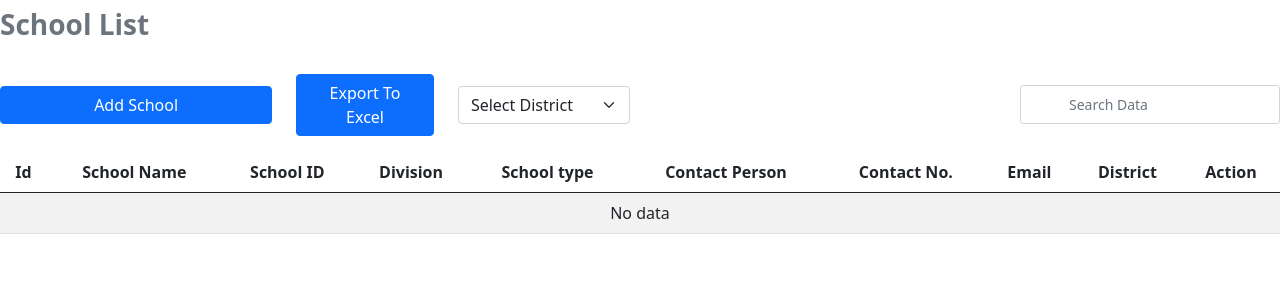
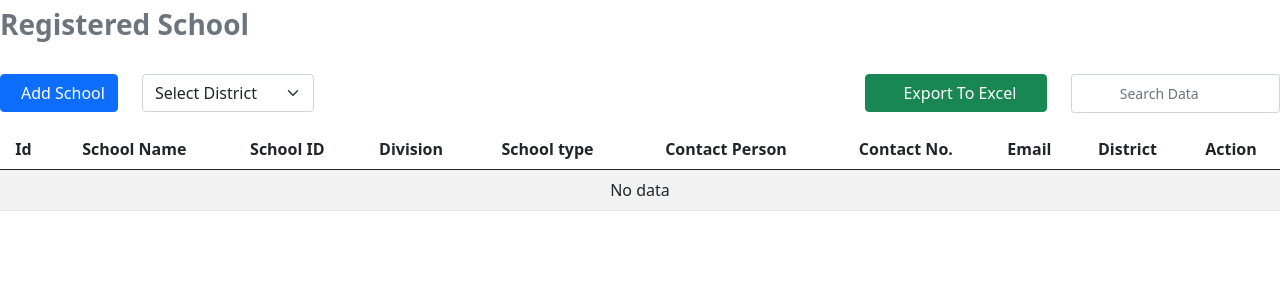
Before and after one commit to Renz-Capena/inventory-system, a PHP site: page /table.php in a window 1280 px wide. Shown: the top 300 px of the page. Run offline with PHP 8.4, Linux system fonts and the light colour scheme; data that the repository does not hold is empty; some libraries are stand-ins or nearby versions.

Commit message:
add some design

```diff
--- a/index.php
+++ b/index.php
@@ -55,7 +55,7 @@
     <link rel="stylesheet" href="css/index.css">
     <title>Login</title>
 </head>
-<body style="background: url(img/sdo-logo.png) no-repeat; background-color: #f5f5f5; background-size: cover;">
+<body style="background: url(img/sdo-logo.png) no-repeat; background-color: #ededed;">
     <!-- <form method='post'>
         <input type="text" name='email'>
         <input type="pass" name='pass'>
--- a/manage_user/manageUser.php
+++ b/manage_user/manageUser.php
@@ -17,7 +17,7 @@
     <div class=" text-secondary fw-bold p-2 ps-0 mb-3 w-25 h3">Manage Users</div>
 
     <div class="d-flex align-items-center justify-content-between mb-3 mt-4 position-relative">
-        <button type="button" id='addUsersSchoolsModal' class="btn btn-primary" data-bs-toggle="modal" data-bs-target="#addUserManageUser">Add User</button>
+        <button type="button" id='addUsersSchoolsModal' class="btn btn-primary" data-bs-toggle="modal" data-bs-target="#addUserManageUser"><i class="fa-solid fa-plus pe-2"></i>Add User</button>
 
 
         <div class="d-flex align-items-center gap-2">
@@ -30,6 +30,7 @@
 
     </div>
 
+    <div class="table-responsive" style="max-height: 480px;">
         <table class='table text-center'>
             <thead>
                 <tr>
@@ -63,5 +64,6 @@
                 <?php } ?>
             </tbody>
         </table>
+    </div>
 </body>
 </html>
--- a/table.php
+++ b/table.php
@@ -14,13 +14,13 @@
     <meta name="viewport" content="width=device-width, initial-scale=1.0">
     <title>Document</title>
     <link href="https://cdn.jsdelivr.net/npm/bootstrap@5.0.2/dist/css/bootstrap.min.css" rel="stylesheet" integrity="sha384-EVSTQN3/azprG1Anm3QDgpJLIm9Nao0Yz1ztcQTwFspd3yD65VohhpuuCOmLASjC" crossorigin="anonymous">
+    <script type="text/javascript" src="https://unpkg.com/xlsx@0.15.1/dist/xlsx.full.min.js"></script>
 </head>
 <body>
-    <div class=" text-secondary fw-bold p-2 ps-0 mb-3 w-25 h3">School List</div>
+    <div class=" text-secondary fw-bold p-2 ps-0 mb-3 w-25 h3">Registered School</div>
     <div class="d-flex align-items-center justify-content-between mb-3 mt-4 position-relative">
         <div class="d-flex align-items-center gap-4">
-            <button type="button" class="btn btn-primary w-100" data-bs-toggle="modal" data-bs-target="#addSchool">Add School</button>
-            <button id='excelBtn' class='btn btn-primary' style='width:300px'>Export To Excel</button>
+            <button type="button" class="btn btn-primary" data-bs-toggle="modal" data-bs-target="#addSchool"><i class="fa-solid fa-plus pe-2"></i>Add School</button>
             <select class="form-select w-auto" aria-label="Default select example" id='selectDisctrictFilter'>
                 <option selected>Select District</option>
                 <!-- <option value="North">North</option>
@@ -35,14 +35,16 @@
                 <option value="Central">Central</option>
             </select>
         </div>
-        <div class="d-flex align-items-center gap-2">
+        <div class="d-flex align-items-center gap-4">
+        <button id='excelBtn' class='btn btn-success w-100 px-1'><i class="fa-solid fa-file-arrow-down pe-2"></i>Export To Excel</button>
             <input id='searchBar' class="form-control form-control-sm fs-17 py-2 ps-5" type="text" placeholder='Search Data'
             aria-label="Search">
-            <div style="position: absolute; top: 10px; right: 180px; z-index: 1;">
+            <div style="position: absolute; top: 10px; right: 153px; z-index: 1;">
                 <i class="fas fa-search fs-5 text-secondary" aria-hidden="true"></i>
             </div>
         </div>
     </div>
+    <div class="table-responsive md" style="max-height: 480px;">
         <table id='tableToXLS' class='table text-center table-striped'>
             <thead>
                 <tr>
@@ -55,7 +57,7 @@
                     <th>Contact No.</th>
                     <th>Email</th>
                     <th>District</th>
-                <th>Action</th>
+                    <th colspan='3'>Action</th>
                 </tr>
             </thead>
             <tbody id="idForSearchOutput">
@@ -72,9 +74,9 @@
                             <td><?php echo $fetch['email'] ?></td>
                             <td><?php echo $fetch['district'] ?></td>
                             <td>
-                            <button type="button" id='editBtn' value='<?php echo $fetch['id'] ?>' class="btn btn-primary" data-bs-toggle="modal" data-bs-target="#editSchool">EDIT</button>
-                            <button class="btn btn-danger" id='deleteBtn' value='<?php echo $fetch['id'] ?>'>DELETE</button>
-                            <button class="btn btn-success" id="viewBtn" value='<?php echo $fetch['school_name'] ?>'>VIEW</button>
+                                <button type="button" id='editBtn' value='<?php echo $fetch['id'] ?>' class="btn btn-primary btn-sm" data-bs-toggle="modal" data-bs-target="#editSchool">EDIT</button>
+                                <button class="btn btn-danger btn-sm" id='deleteBtn' value='<?php echo $fetch['id'] ?>'>DELETE</button>
+                                <button class="btn btn-success btn-sm" id="viewBtn" value='<?php echo $fetch['school_name'] ?>'>VIEW</button>
                             </td>
                         </tr>
                     <?php }while($fetch = $list->fetch_assoc()) ?>
@@ -85,8 +87,8 @@
                 <?php } ?>
             </tbody>
         </table>
+    </div>
 
-    <script type="text/javascript" src="https://unpkg.com/xlsx@0.15.1/dist/xlsx.full.min.js"></script>
     <script>
         const excelBtn = document.querySelector("#excelBtn");
 
```
Also changed, not shown: admin_dashboard.php (+34 -14 lines), clientEquipment.php (+4 -4 lines), client_dashboard.php (+10 -5 lines), css/admin_dashboard.css (+12 -1 lines), schools_equipment/equipment.php (+5 -5 lines). Lines whose indentation alone changed are shown as unchanged.
